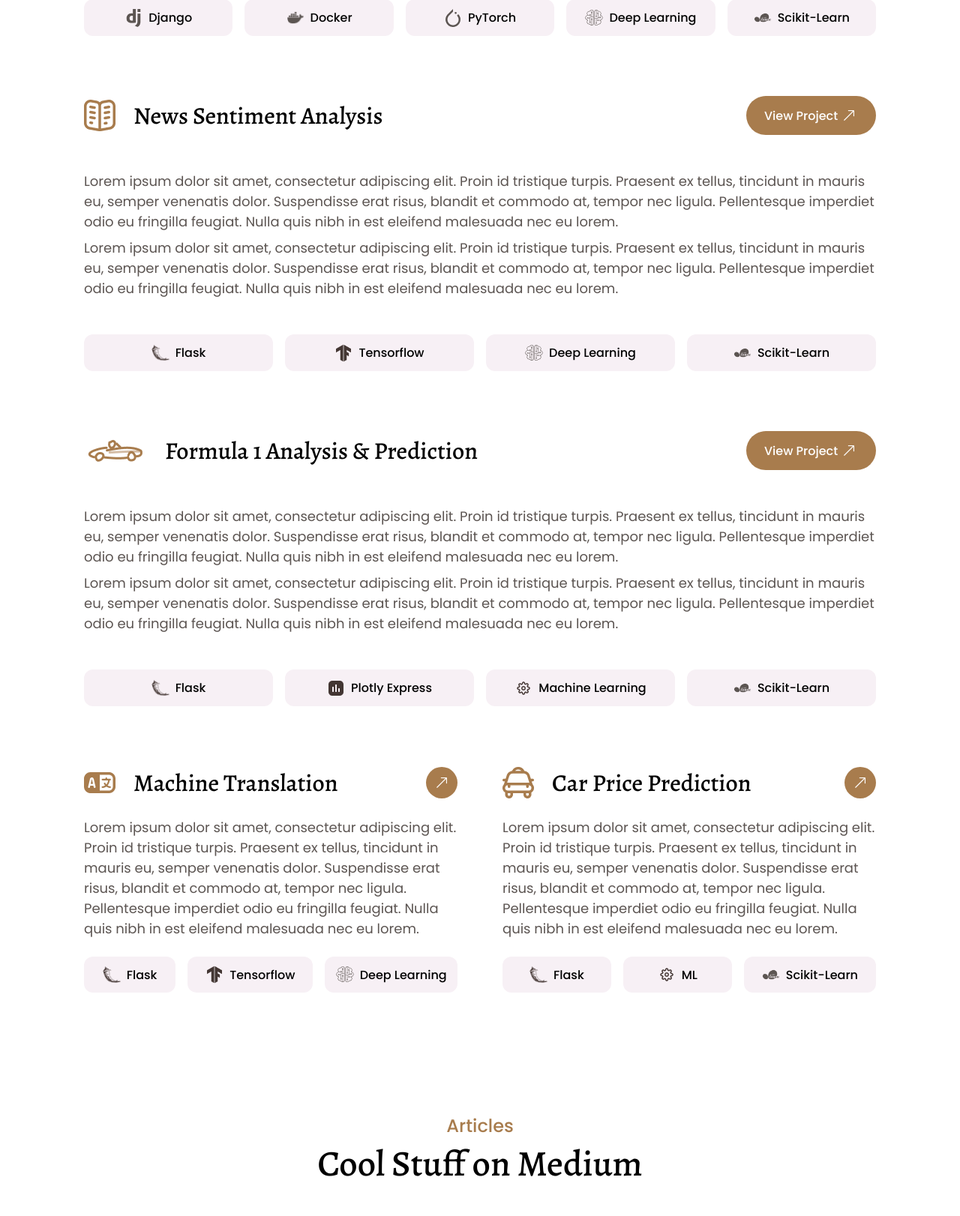
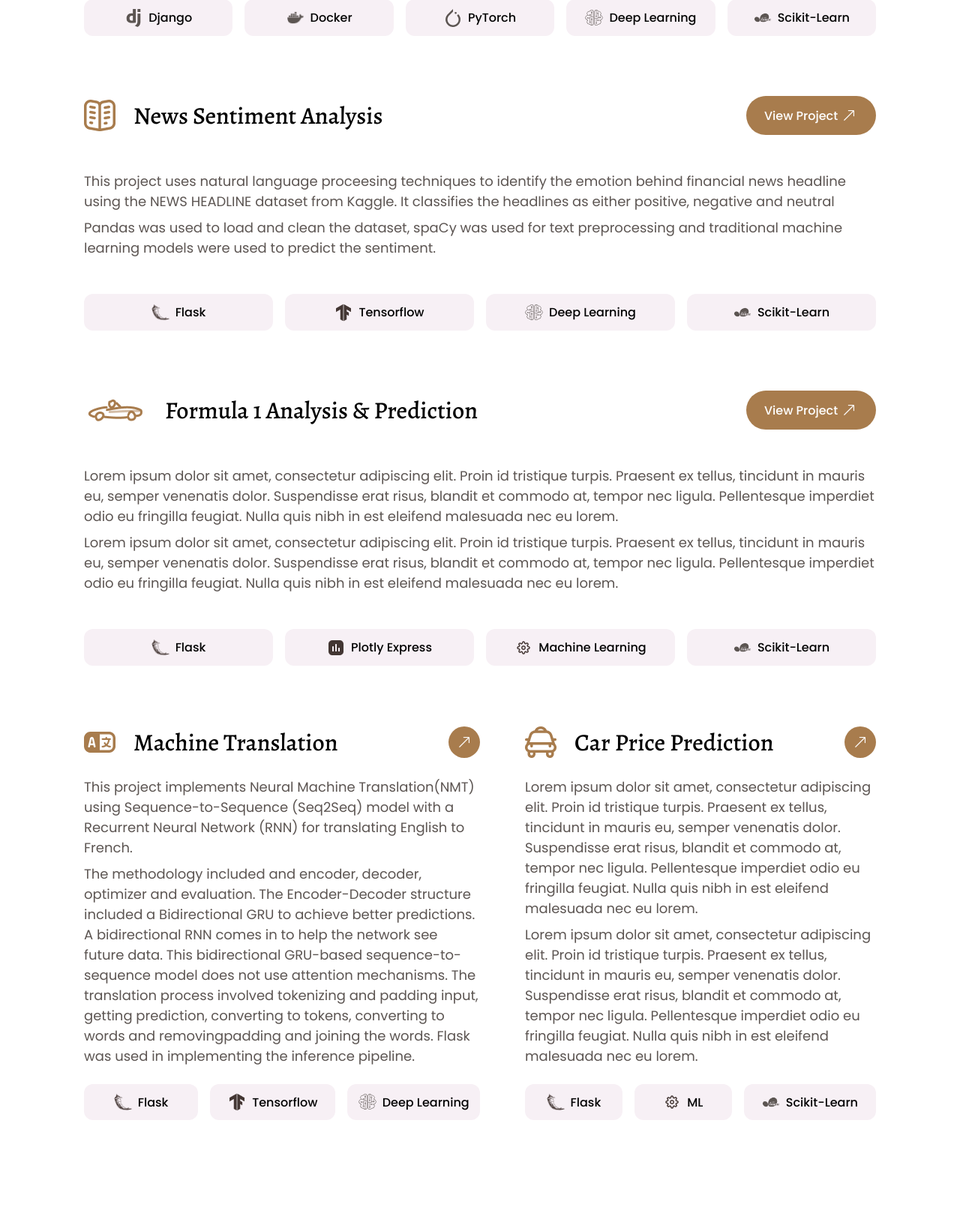
Before and after one commit to mwisechacha/portfolio, a Flask app: page / in a window 1280 px wide. Shown: the part 3039-4661 px from the top of the page at 75% size. Run offline with Flask 3, Linux system fonts and the light colour scheme.

Commit message:
fix profile and projects section

```diff
--- a/templates/index.html
+++ b/templates/index.html
@@ -27,7 +27,7 @@
         <div class="background">
             <section class="hero" id="home" >
                 <div class="profile-pic-container">
-                    <img src="{{ url_for('static', filename='images/profile2.png') }}" alt="profile picture" class="profile-pic">
+                    <img src="{{ url_for('static', filename='images/profile3.png') }}" alt="profile picture" class="profile-pic">
                 </div>
                 <div class="hero-text">
                     <h1>Hi, I'm <span>Angela</span></h1>
@@ -192,18 +192,15 @@
                             <img src="{{ url_for('static', filename='images/news-icon.png') }}" alt="news-icon">
                             <h3>News Sentiment Analysis</h3>
                         </div>
-                        <a href="#" class="btn-secondary">
+                        <a href="https://colab.research.google.com/drive/1ndL05JffVSO5yadbsrGFgUnZq2GRwyjw?usp=sharing" class="btn-secondary">
                             View Project
                             <img src="{{ url_for('static', filename='images/arrow-icon.png') }}" alt="link-icon">
                         </a>
                     </div>
                     <div class="project-content-main">
-                        <p>Lorem ipsum dolor sit amet, consectetur adipiscing elit. Proin id tristique turpis. Praesent ex tellus,
-                            tincidunt in mauris eu, semper venenatis dolor. Suspendisse erat risus, blandit et commodo at, tempor nec ligula.
-                             Pellentesque imperdiet odio eu fringilla feugiat. Nulla quis nibh in est eleifend malesuada nec eu lorem.</p>
-                        <p>Lorem ipsum dolor sit amet, consectetur adipiscing elit. Proin id tristique turpis. Praesent ex tellus,
-                            tincidunt in mauris eu, semper venenatis dolor. Suspendisse erat risus, blandit et commodo at, tempor nec ligula.
-                            Pellentesque imperdiet odio eu fringilla feugiat. Nulla quis nibh in est eleifend malesuada nec eu lorem.</p>
+                        <p>This project uses natural language proceesing techniques to identify the emotion behind financial news headline using the NEWS HEADLINE dataset from Kaggle.
+                            It classifies the headlines as either positive, negative and neutral </p>
+                        <p>Pandas was used to load and clean the dataset, spaCy was used for text preprocessing and traditional machine learning models were used to predict the sentiment.</p>
                     </div>
                     <div class="project-content-tools">
                         <div class="tool">
@@ -269,14 +266,17 @@
                                 <img src="{{ url_for('static', filename='images/translation-icon.png') }}" alt="translation-icon">
                                 <h3>Machine Translation</h3>
                             </div>
-                            <a href="#" class="btn-secondary-footer">
+                            <a href="https://colab.research.google.com/drive/15CMGXji_PAzQI3zoqWEjM2nhvP9Qr91H?usp=sharing" class="btn-secondary-footer">
                                 <img src="{{ url_for('static', filename='images/arrow-icon.png') }}" alt="link-icon">
                             </a>
                         </div>
                         <div class="project-content-main">
-                            <p>Lorem ipsum dolor sit amet, consectetur adipiscing elit. Proin id tristique turpis. Praesent ex tellus,
-                                tincidunt in mauris eu, semper venenatis dolor. Suspendisse erat risus, blandit et commodo at, tempor nec ligula.
-                                Pellentesque imperdiet odio eu fringilla feugiat. Nulla quis nibh in est eleifend malesuada nec eu lorem.</p>
+                            <p>This project implements Neural Machine Translation(NMT) using Sequence-to-Sequence (Seq2Seq) model with
+                                a Recurrent Neural Network (RNN) for translating English to French.</p>
+                            <p>The methodology included and encoder, decoder, optimizer and evaluation. The Encoder-Decoder structure included a Bidirectional GRU to achieve better predictions.
+                                A bidirectional RNN comes in to help the network see future data.
+                                This bidirectional GRU-based sequence-to-sequence model does not use attention mechanisms. The translation process involved tokenizing and padding input,
+                                getting prediction, converting to tokens, converting to words and removingpadding and joining the words. Flask was used in implementing the inference pipeline.</p>
                         </div>
                         <div class="project-content-tools">
                             <div class="tool">
@@ -304,6 +304,9 @@
                             </a>
                         </div>
                         <div class="project-content-main">
+                            <p>Lorem ipsum dolor sit amet, consectetur adipiscing elit. Proin id tristique turpis. Praesent ex tellus,
+                                tincidunt in mauris eu, semper venenatis dolor. Suspendisse erat risus, blandit et commodo at, tempor nec ligula.
+                                Pellentesque imperdiet odio eu fringilla feugiat. Nulla quis nibh in est eleifend malesuada nec eu lorem.</p>
                             <p>Lorem ipsum dolor sit amet, consectetur adipiscing elit. Proin id tristique turpis. Praesent ex tellus,
                                 tincidunt in mauris eu, semper venenatis dolor. Suspendisse erat risus, blandit et commodo at, tempor nec ligula.
                                 Pellentesque imperdiet odio eu fringilla feugiat. Nulla quis nibh in est eleifend malesuada nec eu lorem.</p>
```
Also changed, not shown: static/images/profile3.png (added).
